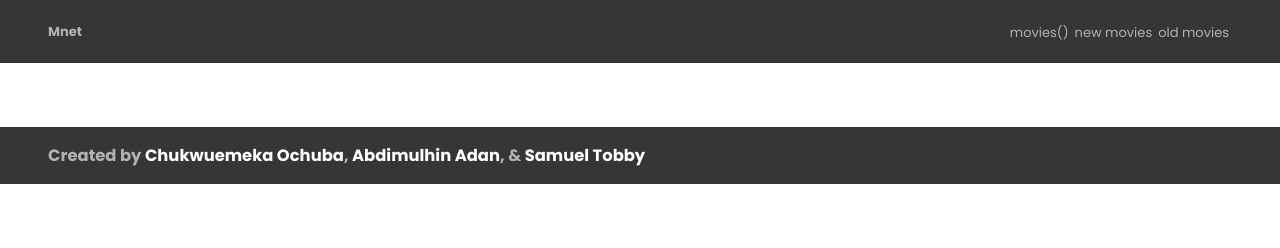
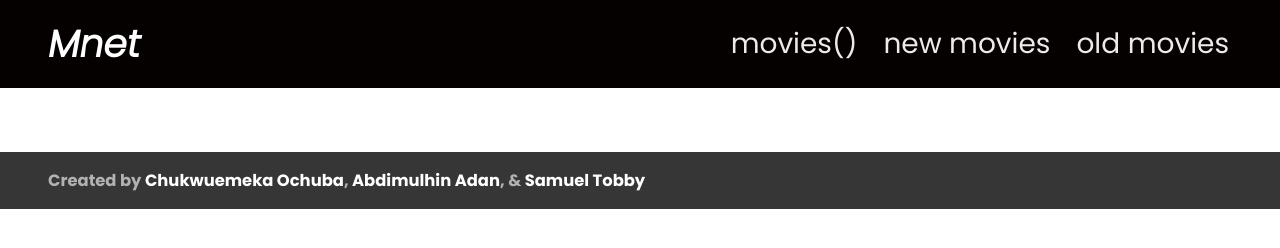
Before and after one commit to AbdimulhinYussuf3675/Mnet_Movie, a website built with webpack: page src/template.html in a window 1280 px wide. Built offline with nearby package versions, Linux system fonts and the light colour scheme; no server answers.

Commit message:
Update styles

```diff
--- a/src/style.css
+++ b/src/style.css
@@ -8,7 +8,7 @@
 }
 
 header {
-  background-color: rgb(55, 54, 54);
+  background-color: rgb(5, 1, 1);
   color: rgb(178, 178, 178);
   padding: 1rem;
 }
@@ -24,13 +24,16 @@ nav {
   align-items: center;
 }
 
-.logo h2 {
-  font-size: 13px;
+.logo  {
+  font-size: 25px;
+  font-style: italic ;
+  color: white;
 }
 
 nav ul {
   display: flex;
   align-items: center;
+  gap: 20px;
 }
 
 nav li {
@@ -39,8 +42,8 @@ nav li {
 }
 
 nav li a {
-  color: rgb(178, 178, 178);
-  font-size: 13px;
+  color: rgb(240, 233, 233);
+  font-size: 28px;
   text-decoration: none;
 }
 
@@ -280,33 +283,7 @@ footer {
   text-align: center;
 }
 
-/* #img-summary {
-  width: 80%;
-  display: grid;
-  grid-template-columns: repeat(auto-fit, minmax(327px, 2fr));
-  margin: 24px auto;
-  justify-content: space-between;
-  column-gap: 24px;
-}
-
-.popup-image {
-  width: 30%;
-}
-
-.popup-summary {
-  width: 30%;
-} */
-
 .comment {
   width: 90%;
   margin: 0 auto;
 }
-
-/* .list-test-reserve {
-  width: 100%;
-  display: grid;
-  grid-template-columns: repeat(auto-fit, minmax(327px, 2fr));
-  margin: 24px auto;
-  justify-content: space-between;
-  column-gap: 24px;
-} */
```
